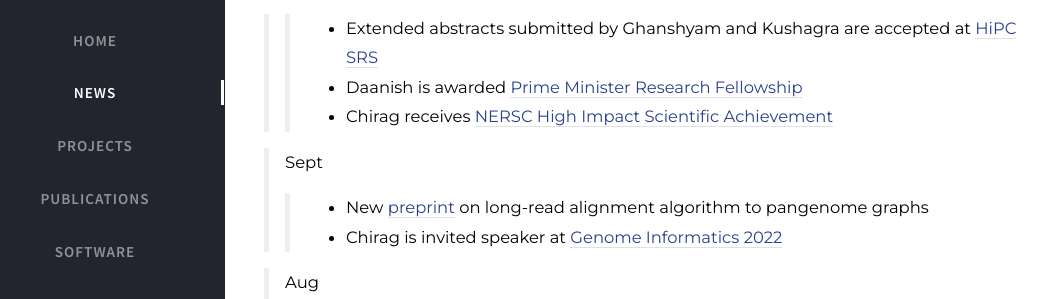
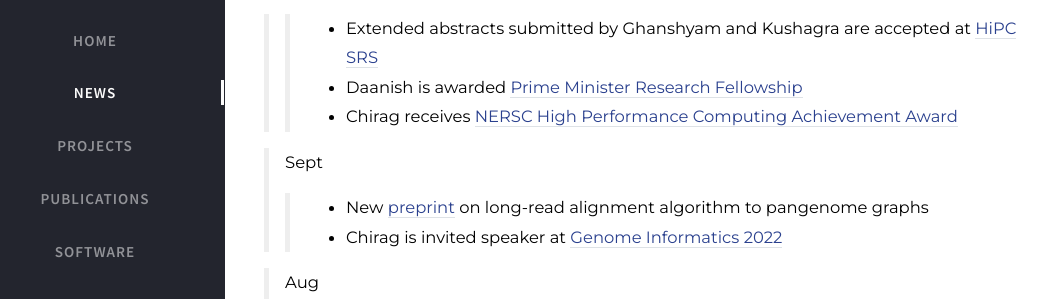
Before and after one commit to at-cg/at-cg.github.io, a Jekyll site: the page built from tabs/new.md, in a window 1280 px wide and 900 px high. Shown: the part 235-534 px from the top of the window, without its empty margins (35-1082 px from the left). Built offline with Jekyll 4.4.1, drawn with Linux system fonts in a browser that asks for light colours; nearby versions of some CDN libraries; comment, search, counter and statistics services are not loaded.

Commit message:
Update new.md

```diff
--- a/tabs/new.md
+++ b/tabs/new.md
@@ -25,7 +25,7 @@ type: news
 
 >> - Extended abstracts submitted by Ghanshyam and Kushagra are accepted at [HiPC SRS](https://hipc.org/srs/)
 >> - Daanish is awarded [Prime Minister Research Fellowship](https://www.pmrf.in)
->> - Chirag receives [NERSC High Impact Scientific Achievement](https://www.hpcwire.com/off-the-wire/nersc-honors-early-career-researchers-with-2022-achievement-awards/)
+>> - Chirag receives [NERSC High Performance Computing Achievement Award](https://www.hpcwire.com/off-the-wire/nersc-honors-early-career-researchers-with-2022-achievement-awards/)
 
 > Sept
 >> - New [preprint](https://doi.org/10.1101/2022.08.29.505691) on long-read alignment algorithm to pangenome graphs
```
